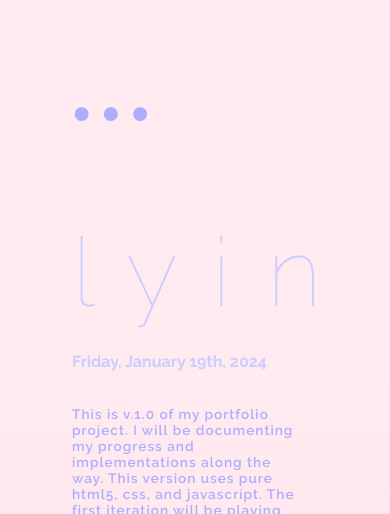
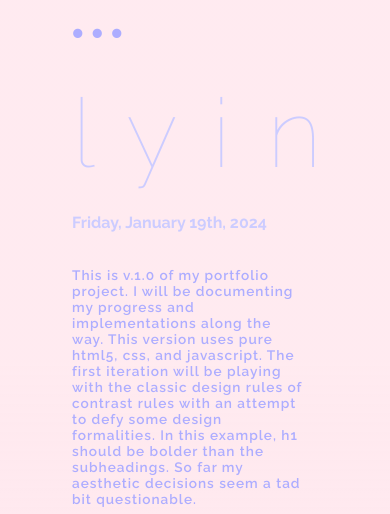
Before and after one commit to ElleOwO/ElleOwO.github.io, a plain HTML site: page index.html in a window 390 px wide. Shown: the top 514 px of the page. Drawn offline with Linux system fonts and the light colour scheme.

Commit message:
open button decrease line height

```diff
--- a/styles.css
+++ b/styles.css
@@ -50,14 +50,14 @@ p {
 }
 
 #open {
-    margin-left: 54px;
-    padding: 5px;
+    margin-left: 60px;
     float: left;
-    display: block;
+    /*display: block;*/
     z-index: 9999;
     font-size: 5vw;
     font-family: "Source Code Pro", serif;
     color:#ADADFF;
+    line-height: 1em;
 }
 
 .open span:hover {
@@ -130,7 +130,7 @@ i {
 }
 
 
-@media only screen and (max-width: 450px) {
+@media only screen and (max-width: 650px) {
     /* For mobile phones: */
     .menu, .main, .right {
         width: 80%;
@@ -138,7 +138,8 @@ i {
     }
 
     #open {
-        font-size: 30vw;
+        font-size: 20vw;
+        line-height: 5px;
     }
 
 
```
